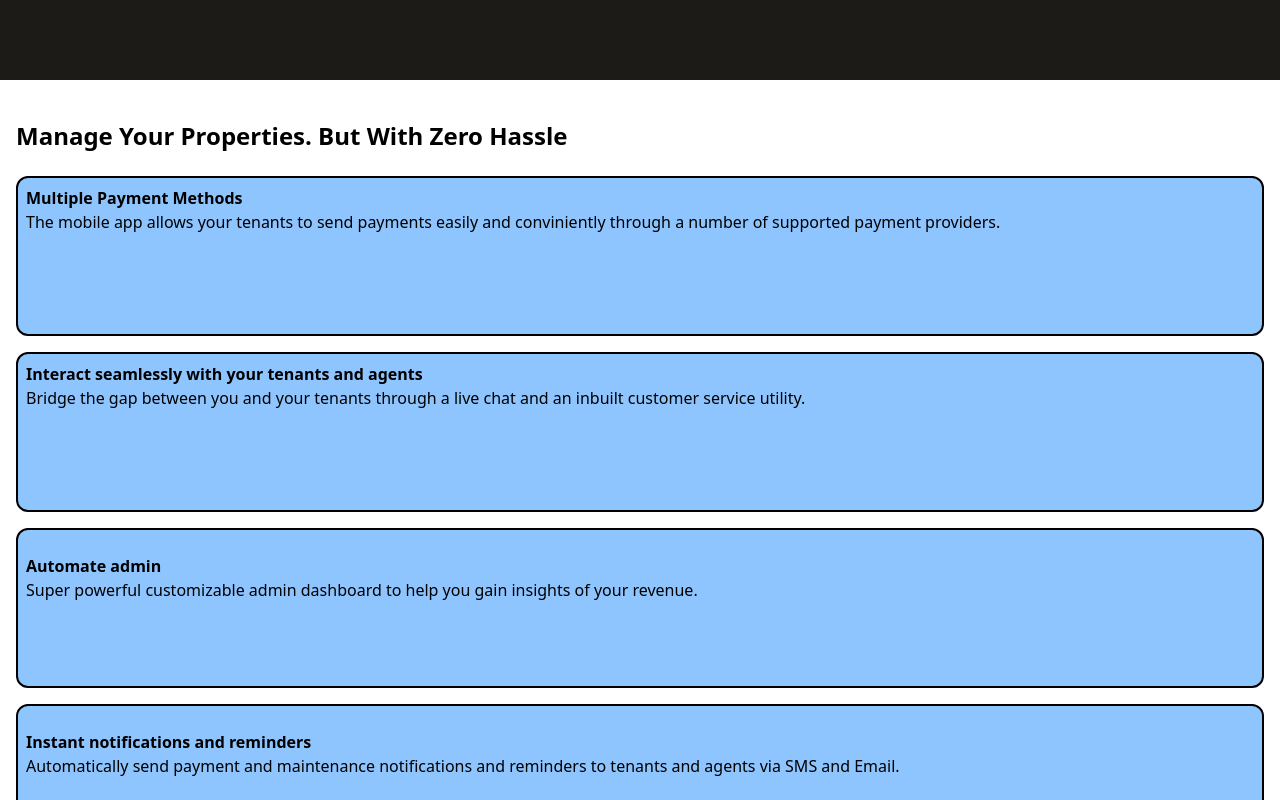
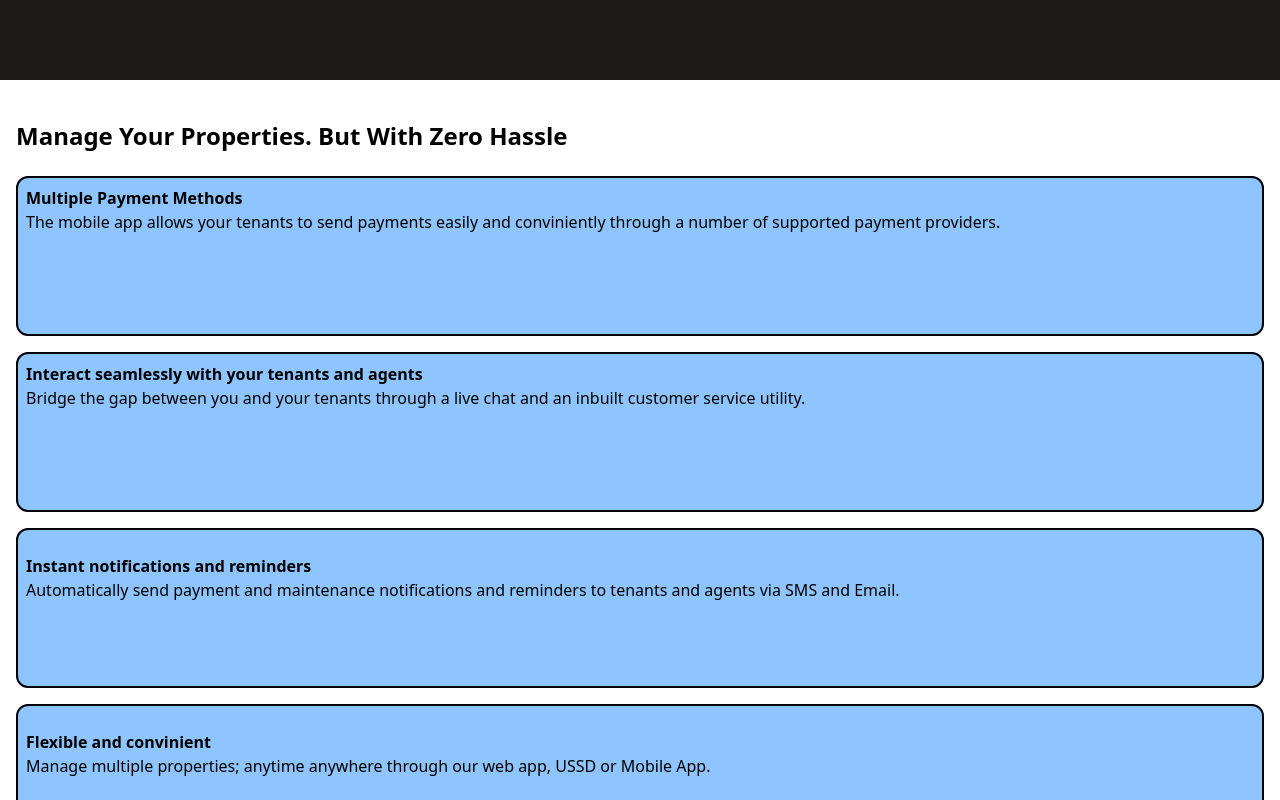
Before and after one commit to pacheko-ke/realtor, a React (Vite) app: page / in a window 1280 px wide. Shown: the part 560-1360 px from the top of the page. Built offline with nearby package versions, Linux system fonts and the light colour scheme.

Commit message:
redesign Features section

```diff
--- a/src/components/Features.jsx
+++ b/src/components/Features.jsx
@@ -8,7 +8,7 @@
 
 export default function Features() {
     return (
-        <div className='mt-10 flex flex-col mx-4 text-left gap-4 '>
+        <div className='mt-10 flex flex-col mx-4 text-left gap-4 mb-4 '>
             <h1 className='text-2xl font-bold mb-2'>Manage Your Properties. But With Zero Hassle</h1>
 
             <div className='flex flex-col gap-y-4 '>
@@ -31,11 +31,7 @@
                     {/* <img src={Chat} alt="payment" /> */}
                 </div>
 
-                <div className="bg-blue-300 border-2 h-[20vh] border-black rounded-xl p-2">
-                    <h1 className='text-md font-bold mt-4 **:'>Automate admin</h1>
-                    <p>Super powerful customizable admin dashboard to help you gain insights of your revenue.</p>
-                    {/* <img src={Chat} alt="payment" /> */}
-                </div>
+
                 <div className="bg-blue-300 border-2 h-[20vh] border-black rounded-xl p-2">
                     <h1 className='text-md font-bold mt-4'>Instant notifications and reminders</h1>
                     <p>Automatically send payment and maintenance notifications and reminders to tenants and agents via SMS and Email.</p>
```
